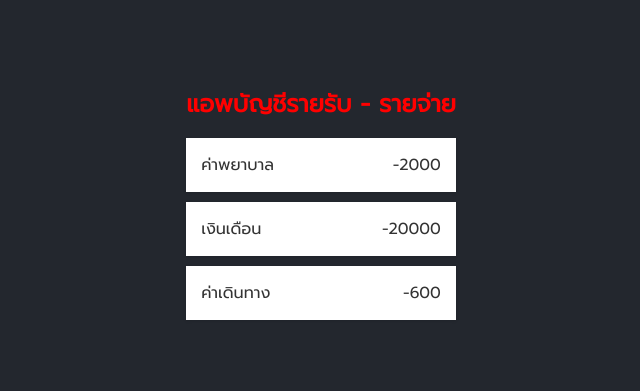
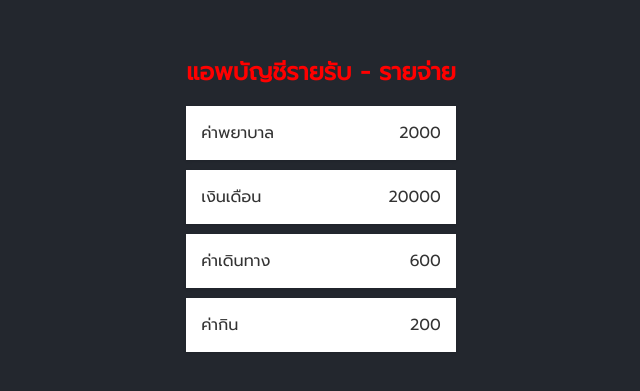
Before and after one commit to notnapat/Not-React-Test, a React (Create React App) app: page / in a window 1280 px wide. Shown: the part 185-576 px from the top of the page, without its empty margins (319-959 px from the left). Built offline with nearby package versions, Linux system fonts and the light colour scheme.

Commit message:
loop  '.map'  and 'unique key'  and 'uuid' สุ่ม key and  Item.js 'PropsTypes'

```diff
--- a/src/components/Item.js
+++ b/src/components/Item.js
@@ -1,12 +1,18 @@
 import './Item.css'
+import PropTypes from 'prop-types'
 
-//Type 3 props
+//Type 4 props
 const Item =(/*T4 props3*/{title,amount})=>{
     return(
-        <li className="item">{/*T4 props4*/title}<span>-{amount}</span></li>
+        <li className="item">{/*T4 props4*/title}<span>{amount}</span></li>
 
     )
-
+    }
+// PropTypes
+    Item.propTypes = {
+        title:PropTypes.string.isRequired,
+        amount:PropTypes.number.isRequired
+    }
 // //Type 3 props
 // const Item =(/*T3 props3*/props)=>{
 //     /*T3 props4*/ const {title,amount} = props
@@ -34,6 +40,6 @@ const Item =(/*T4 props3*/{title,amount})=>{
     // return(
     //     <li>พักโรงแรม <span>-500</span></li>
     // )
-}
+// }
 
 export default Item
--- a/src/components/Transaction.js
+++ b/src/components/Transaction.js
@@ -1,26 +1,46 @@
 import './Transaction.css'
 import Item from "./Item"
+import { v4 as uuidv4 } from 'uuid'
 
 const Transaction = () => {
 
-
-//Type .2 props , Type.3 , Type.4
+      // loop  '.map'  and 'unique key'  and 'uuid' สุ่ม key and  Item.js 'PropsTypes' เตือนการระบุค่าข้อมูลให้ถูก และ ค่าว่าง
       const data = [
 
-         /* T2 props 1  ,  T3 p1 ,T4 p1 */   { title : "ค่าพยาบาล",amount:"2000"},
-            { title : "เงินเดือน",amount:"20000"},
-            { title : "ค่าเดินทาง",amount:"600"}
+            { /*ตั้ง id or key เอง = > id: 1,*/  title: "ค่าพยาบาล", amount: 2000 },
+            { title: "เงินเดือน", amount: 20000},
+            { title: "ค่าเดินทาง", amount: 600 },
+            { title: "ค่ากิน", amount:200 }
       ]
 
 
       return (
             <ul className="item-list">
-        < /*T.2props5 , T3 p6   , T4 p5*/   Item  /*T.2props2  , T3 p2  ,  T4 p2*/title={data[0].title}  amount={data[0].amount} />
-        <Item title={data[1].title}  amount={data[1].amount} />
-        <Item title={data[2].title}  amount={data[2].amount} />
+                  {data.map((element) => {
+             /* แบบเต็ม */       return <Item title={element.title} amount={element.amount} /*แบบตั้ง id or key เอง key={element.id}*/ key = {uuidv4()} />
+                        // /*แบบย่อ*/        return <Item {...element} /*แบบตั้ง id or key เอง key={element.id}*/  key = {uuidv4()}/>
+                  })}
             </ul>
       )
 }
+
+// //Type .2 props , Type.3 , Type.4
+//     const data = [
+
+//          /* T2 props 1  ,  T3 p1 ,T4 p1 */   { title : "ค่าพยาบาล",amount:"2000"},
+//             { title : "เงินเดือน",amount:"20000"},
+//             { title : "ค่าเดินทาง",amount:"600"}
+//         ]
+
+
+// return (
+//     <ul className="item-list">
+//         < /*T.2props5 , T3 p6   , T4 p5*/   Item  /*T.2props2  , T3 p2  ,  T4 p2*/title={data[0].title}  amount={data[0].amount} />
+//         <Item title={data[1].title}  amount={data[1].amount} />
+//         <Item title={data[2].title}  amount={data[2].amount} />
+//     </ul>
+// )
+// }
 
 
 // Type.1 props
```
Lines whose indentation alone changed are shown as unchanged.
